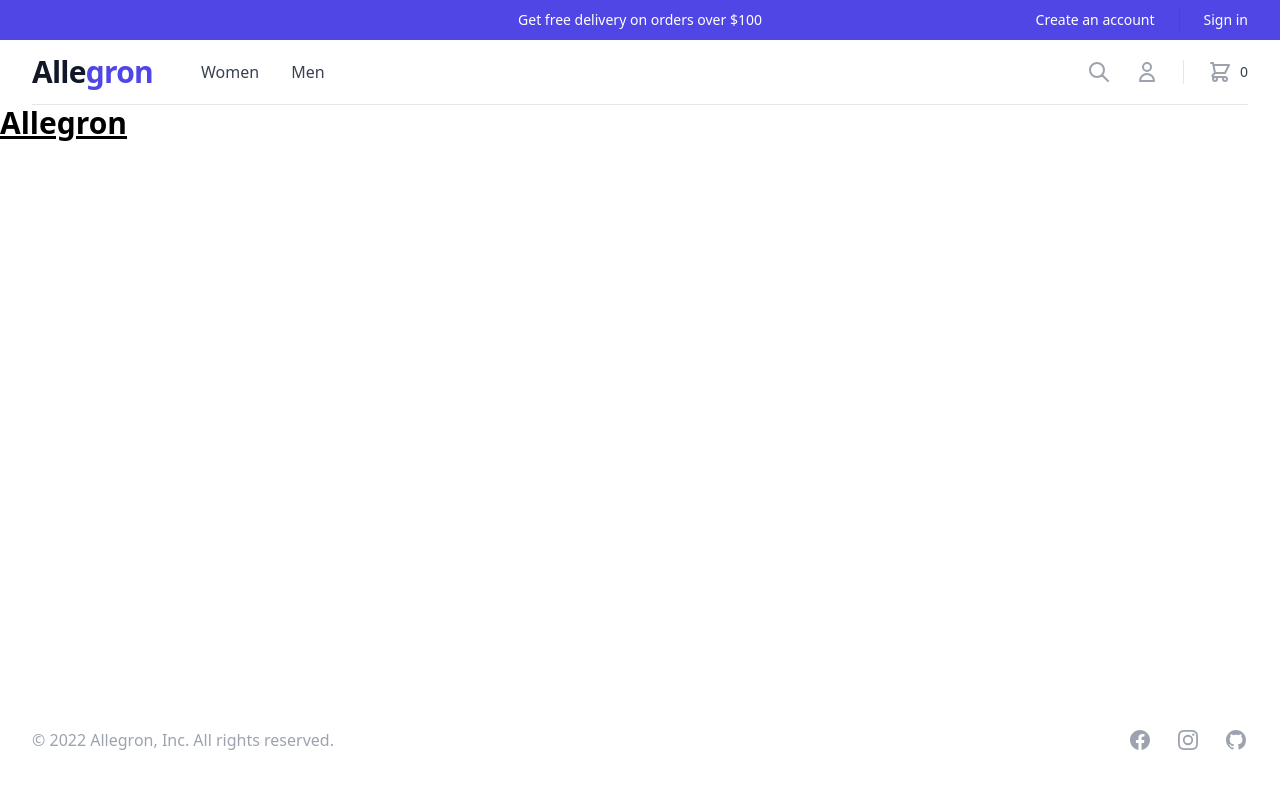
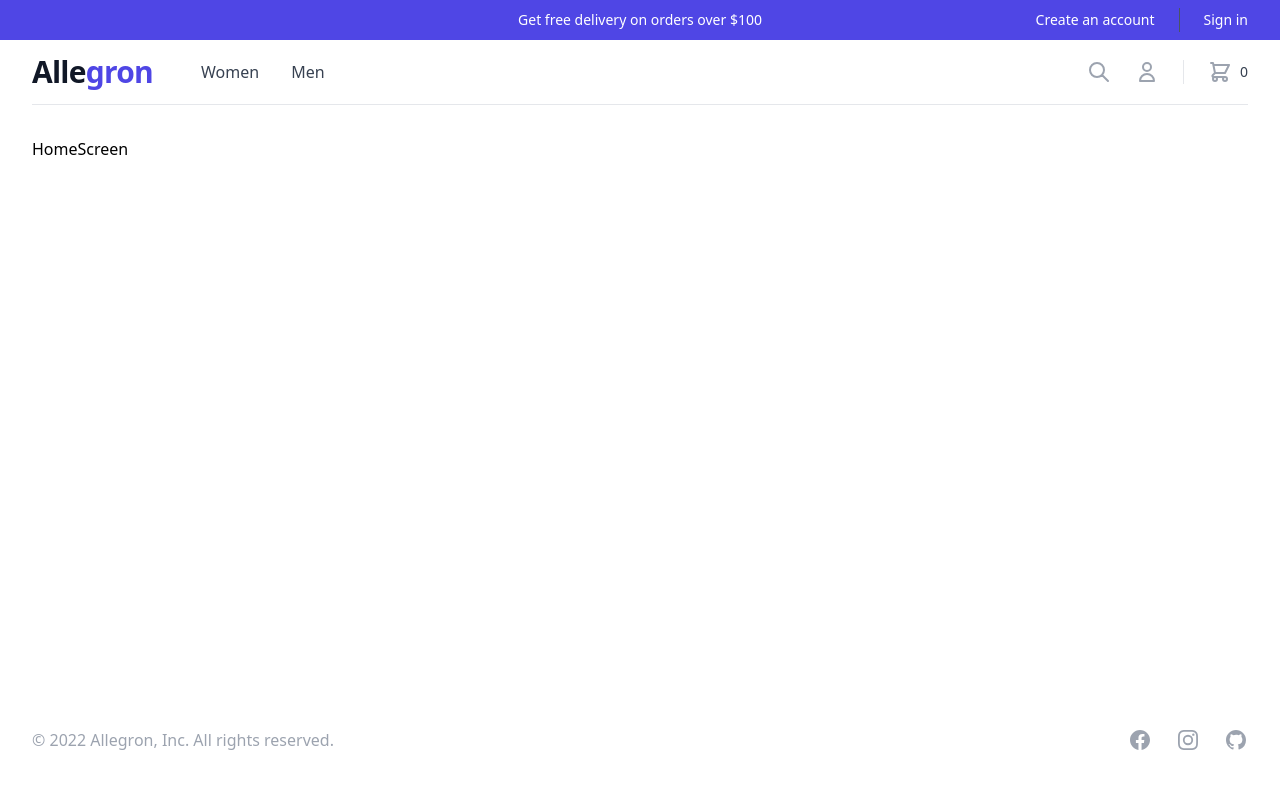
Before and after one commit to tomaszdanczak/allegron, a React (Create React App) app in the folder frontend/: page / in a window 1280 px wide. Shown: the top 788 px of the page. Built offline with nearby package versions, Linux system fonts and the light colour scheme.

Commit message:
Create and use simple <HomeScreen/>. Move some files into new places.

```diff
--- a/frontend/src/components/templates/MainTemplate/MainTemplate.tsx
+++ b/frontend/src/components/templates/MainTemplate/MainTemplate.tsx
@@ -14,7 +14,9 @@ export default function MainTemplate({ children }: Props) {
         <Banner />
         <Navigation />
       </header>
-      <div className="flex-1">{children}</div>
+      <div className="mx-auto w-full max-w-7xl flex-1 px-4 pt-8 sm:px-6 lg:px-8">
+        {children}
+      </div>
       <Footer />
     </div>
   )
--- a/frontend/src/index.tsx
+++ b/frontend/src/index.tsx
@@ -1,7 +1,7 @@
 import React from 'react'
 import ReactDOM from 'react-dom'
-import './index.css'
-import Root from 'Root'
+import 'assets/styles/index.css'
+import Root from 'views/Root/Root'
 
 import AppProviders from 'providers/AppProviders'
 
--- /dev/null
+++ b/frontend/src/views/HomeScreen/HomeScreen.tsx
@@ -0,0 +1,3 @@
+export default function HomeScreen() {
+  return <div>HomeScreen</div>
+}
--- a/frontend/src/Root.tsx
+++ b/frontend/src/views/Root/Root.tsx
@@ -1,9 +1,10 @@
 import MainTemplate from 'components/templates/MainTemplate/MainTemplate'
+import HomeScreen from 'views/HomeScreen/HomeScreen'
 
 function Root() {
   return (
     <MainTemplate>
-      <div className="text-3xl font-bold underline">Allegron</div>
+      <HomeScreen />
     </MainTemplate>
   )
 }
```
Also changed, not shown: frontend/src/assets/styles/index.css (renamed from frontend/src/index.css), 2 other files (tests, documents, lock files or other folders).
